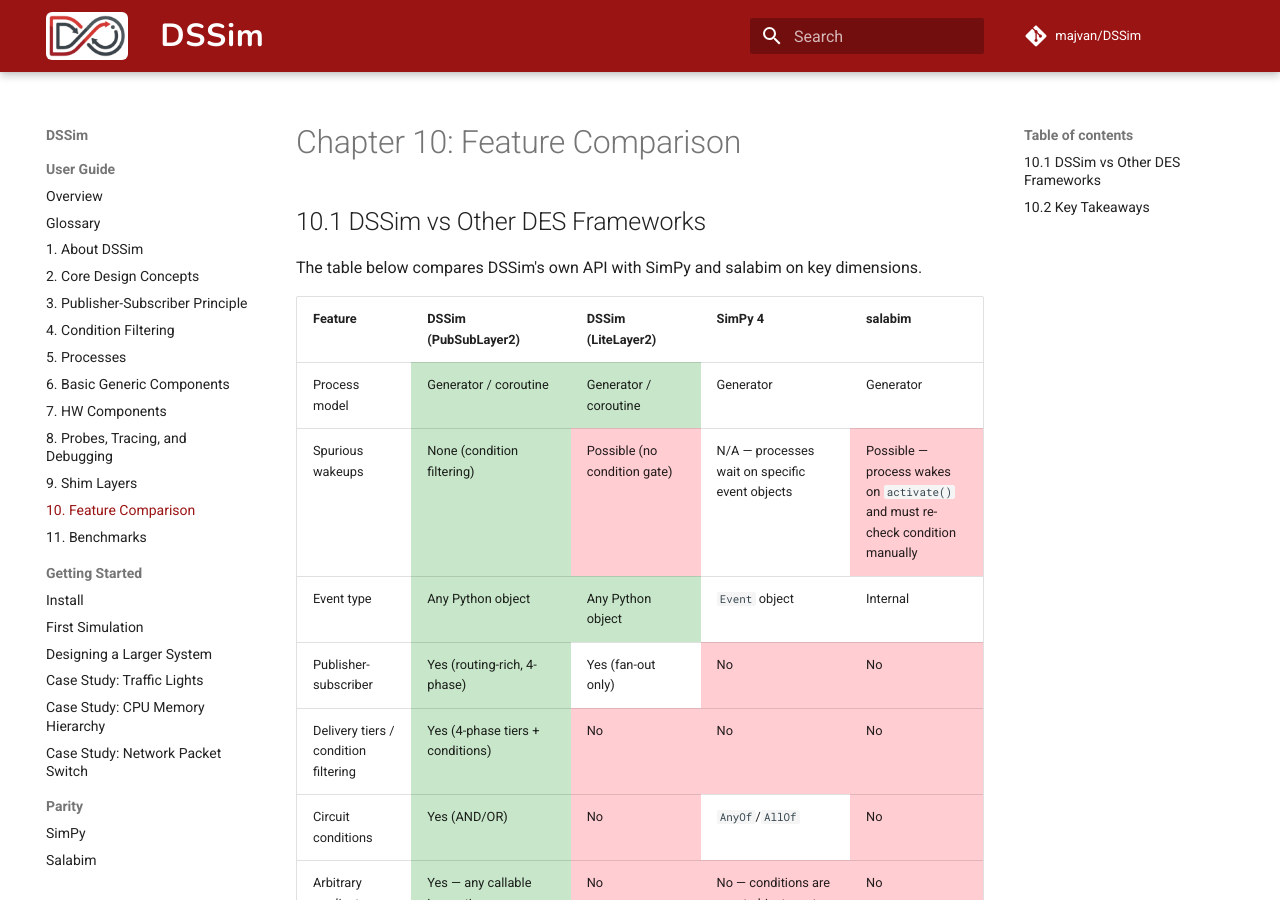
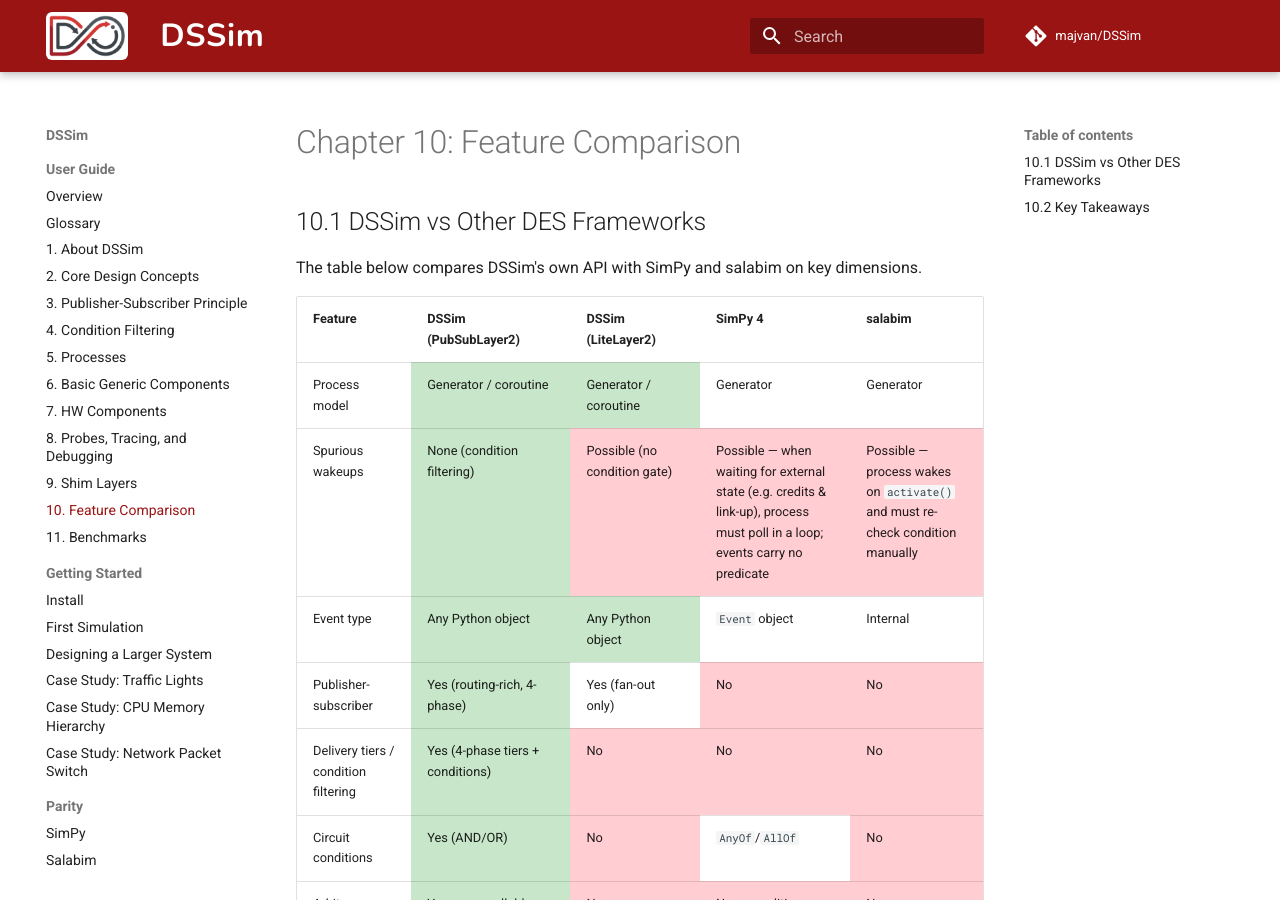
Before and after one commit to majvan/DSSim, an MkDocs documentation site: the page built from docs/user-guide/10-feature-comparison.md, in a window 1280 px wide and 900 px high. Built offline with MkDocs 1.6.1 and Material for MkDocs 9.7.7, drawn with Linux system fonts in a browser that asks for light colours; comment, search, counter and statistics services are not loaded.

Commit message:
Update docs with simpy's spurious wakeups possible

```diff
--- a/docs/user-guide/10-feature-comparison.md
+++ b/docs/user-guide/10-feature-comparison.md
@@ -26,7 +26,7 @@
 <td>Spurious wakeups</td>
 <td style="background-color:#c8e6c9">None (condition filtering)</td>
 <td style="background-color:#ffcdd2">Possible (no condition gate)</td>
-<td>N/A — processes wait on specific event objects</td>
+<td style="background-color:#ffcdd2">Possible — when waiting for external state (e.g. credits &amp; link-up), process must poll in a loop; events carry no predicate</td>
 <td style="background-color:#ffcdd2">Possible — process wakes on <code>activate()</code> and must re-check condition manually</td>
 </tr>
 <tr>
```
